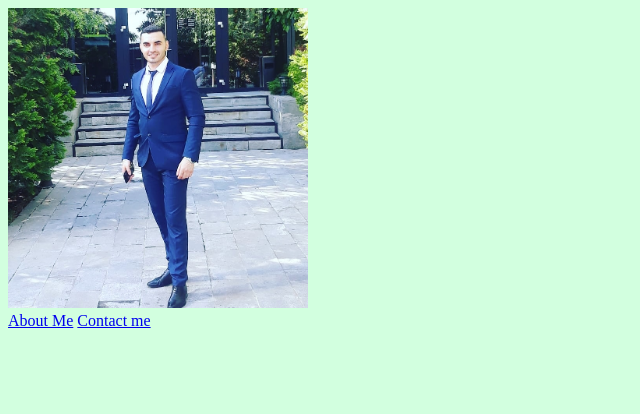
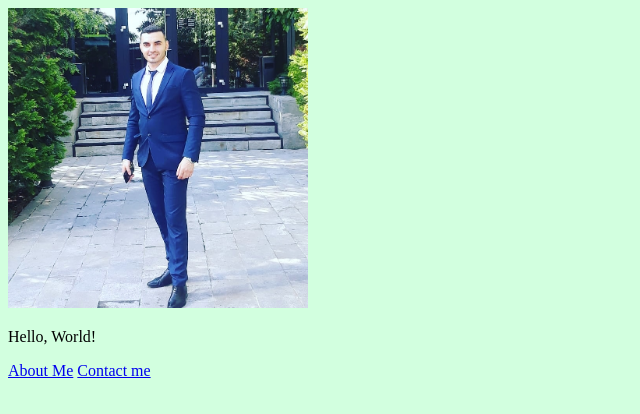
Before and after one commit to Mariuspgab/Portofolio-Website, a plain HTML site: page index.html in a window 1280 px wide. Shown: the whole page, without its empty margins (0-640 px from the left). Drawn offline with Linux system fonts and the light colour scheme.

Commit message:
Update index.html

```diff
--- a/index.html
+++ b/index.html
@@ -14,6 +14,9 @@
         <div>
             <img src="img/marius.jpg" alt="A nice picture of me" class="logo">
         </div>
+        <div>
+            <p>Hello, World!</p>
+        </div>
 
     </header>
     <a href="about.html">About Me</a>
```
